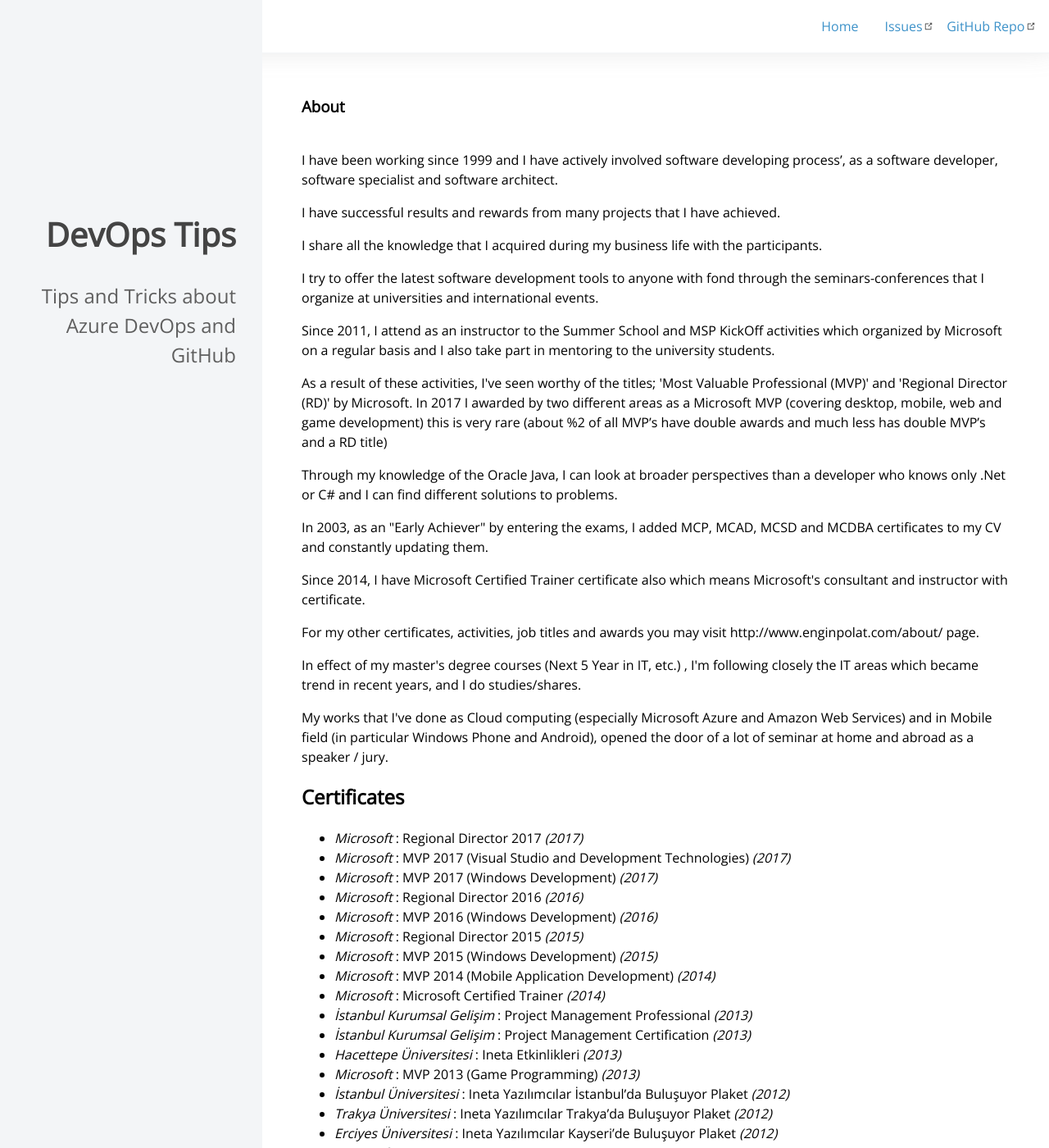
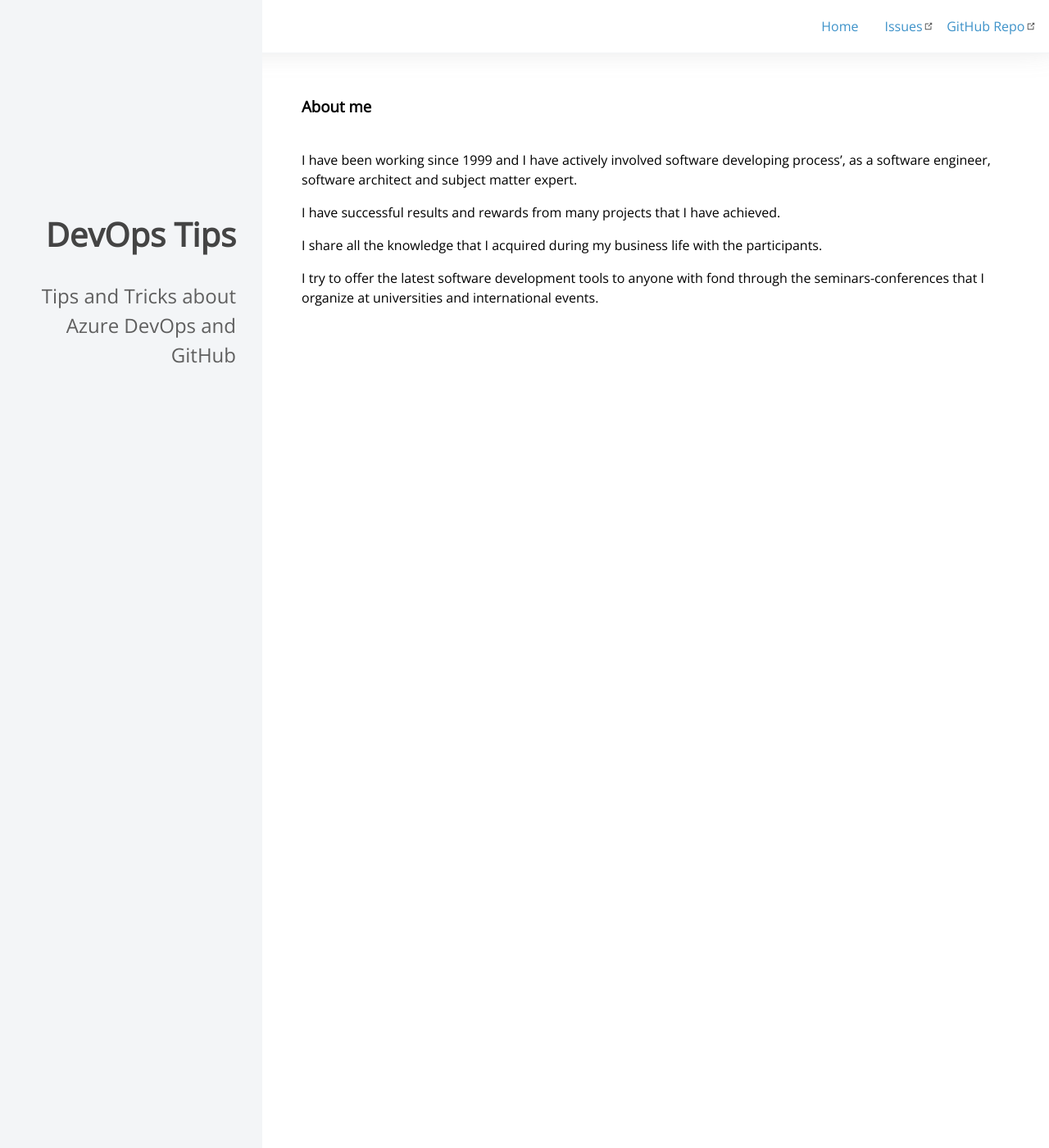
Before and after one commit to polatengin/devopstips.net, a Jekyll site: the page built from about.html, in a window 1280 px wide and 1400 px high. Shown: the whole window at 82% size. Built offline with Jekyll 4.4.1, drawn with Linux system fonts in a browser that asks for light colours; nearby versions of some CDN libraries; some of the changed text lies outside the part shown.

Commit message:
about me page updated

```diff
--- a/about.html
+++ b/about.html
@@ -1,7 +1,7 @@
 ---
 layout: page
-title: "About"
-date: 2009-11-12 10:00
+title: "About me"
+date: 2020-05-21 10:00
 author: engin.polat
 ---
 <div class="media-left" style="padding-top:4px;">
@@ -13,83 +13,11 @@
   <div class="media_object about-image-5"></div>
 </div>
 <div class="media-body">
-  <p>I have been working since 1999 and I have actively involved software developing process’, as a software developer, software specialist and software architect.</p>
+  <p>I have been working since 1999 and I have actively involved software developing process’, as a software engineer, software architect and subject matter expert.</p>
 
   <p>I have successful results and rewards from many projects that I have achieved.</p>
 
   <p>I share all the knowledge that I acquired during my business life with the participants.</p>
 
   <p>I try to offer the latest software development tools to anyone with fond through the seminars-conferences that I organize at universities and international events.</p>
-
-  <p>Since 2011, I attend as an instructor to the Summer School and MSP KickOff activities which organized by Microsoft on a regular basis and I also take part in mentoring to the university students.</p>
-
-  <p>As a result of these activities, I've seen worthy of the titles; 'Most Valuable Professional (MVP)' and 'Regional Director (RD)' by Microsoft. In 2017 I awarded by two different areas as a Microsoft MVP (covering desktop, mobile, web and game development) this is very rare (about %2 of all MVP’s have double awards and much less has double MVP’s and a RD title)</p>
-
-  <p>Through my knowledge of the Oracle Java, I can look at broader perspectives than a developer who knows only .Net or C# and I can find different solutions to problems.</p>
-
-  <p>In 2003, as an "Early Achiever" by entering the exams, I added MCP, MCAD, MCSD and MCDBA certificates to my CV and constantly updating them.</p>
-
-  <p>Since 2014, I have Microsoft Certified Trainer certificate also which means Microsoft's consultant and instructor with certificate.</p>
-
-  <p>For my other certificates, activities, job titles and awards you may visit http://www.enginpolat.com/about/ page.</p>
-
-  <p>In effect of my master's degree courses (Next 5 Year in IT, etc.) , I'm following closely the IT areas which became trend in recent years, and I do studies/shares.</p>
-
-  <p>My works that I've done as Cloud computing (especially Microsoft Azure and Amazon Web Services) and in Mobile field (in particular Windows Phone and Android), opened the door of a lot of seminar at home and abroad as a speaker / jury.</p>
 </div>
-<h2>Certificates</h2>
-<ul>
-  <li><em>Microsoft</em> : Regional Director 2017 <em>(2017)</em></li>
-  <li><em>Microsoft</em> : MVP 2017 (Visual Studio and Development Technologies) <em>(2017)</em></li>
-  <li><em>Microsoft</em> : MVP 2017 (Windows Development) <em>(2017)</em></li>
-  <li><em>Microsoft</em> : Regional Director 2016 <em>(2016)</em></li>
-  <li><em>Microsoft</em> : MVP 2016 (Windows Development) <em>(2016)</em></li>
-  <li><em>Microsoft</em> : Regional Director 2015 <em>(2015)</em></li>
-  <li><em>Microsoft</em> : MVP 2015 (Windows Development) <em>(2015)</em></li>
-  <li><em>Microsoft</em> : MVP 2014 (Mobile Application Development) <em>(2014)</em></li>
-  <li><em>Microsoft</em> : Microsoft Certified Trainer <em>(2014)</em></li>
-  <li><em>İstanbul Kurumsal Gelişim</em> : Project Management Professional <em>(2013)</em></li>
-  <li><em>İstanbul Kurumsal Gelişim</em> : Project Management Certification <em>(2013)</em></li>
-  <li><em>Hacettepe Üniversitesi</em> : Ineta Etkinlikleri <em>(2013)</em></li>
-  <li><em>Microsoft</em> : MVP 2013 (Game Programming) <em>(2013)</em></li>
-  <li><em>İstanbul Üniversitesi</em> : Ineta Yazılımcılar İstanbul&#8217;da Buluşuyor Plaket <em>(2012)</em></li>
-  <li><em>Trakya Üniversitesi</em> : Ineta Yazılımcılar Trakya&#8217;da Buluşuyor Plaket <em>(2012)</em></li>
-  <li><em>Erciyes Üniversitesi</em> : Ineta Yazılımcılar Kayseri&#8217;de Buluşuyor Plaket <em>(2012)</em></li>
-  <li><em>Microsoft</em> : MVP 2012 (Game Programming) <em>(2012)</em></li>
-  <li><em>MEB</em> : Sertifikalı Eğitmen <em>(2009)</em></li>
-  <li><em>Arçelik</em> : Yaratıcı ve Yenilikçi Yıldızlar <em>(2008)</em></li>
-  <li><em>Arçelik</em> : Parlayan Yıldız <em>(2006)</em></li>
-  <li><em>Robotics</em> : PIC Basic Pro <em>(2006)</em></li>
-  <li><em>Netron</em> : CMMI Workshop <em>(2006)</em></li>
-  <li><em>Netron</em> : Prject Management Certificate <em>(2006)</em></li>
-  <li><em>eKalite</em> : ISO 9001:2000 Kalite Yönetim Sistemi <em>(2006)</em></li>
-  <li><em>Microsoft</em> : Yazılımda Liderlik <em>(2004)</em></li>
-  <li><em>MediaCat Communication Institute</em> : Profesyonel Sunum Teknikleri <em>(2004)</em></li>
-  <li><em>MediaCat Communication Institute</em> : Marka Yönetimi <em>(2004)</em></li>
-  <li><em>Microsoft</em> : ASP.Net Teknolojisi <em>(2004)</em></li>
-  <li><em>Microsoft</em> : Microsoft Certified Database Administrator <em>(2003)</em></li>
-  <li><em>Microsoft</em> : Microsoft Certified Solution Developer <em>(2003)</em></li>
-  <li><em>Microsoft</em> : Microsoft Certified Application Developer <em>(2003)</em></li>
-  <li><em>Microsoft</em> : Microsoft Certified Professional <em>(2003)</em></li>
-  <li><em>Bilginç &#8211; Oracle</em> : Javalog <em>(2003)</em></li>
-  <li><em>Netron</em> : MSCD Ön Hazırlık <em>(2003)</em></li>
-  <li><em>Microsoft</em> : ASP.Net Teknolojisi <em>(2003)</em></li>
-  <li><em>Netron</em> : SQL Server 2000 <em>(2003)</em></li>
-  <li><em>Netron</em> : XML Web Services <em>(2003)</em></li>
-  <li><em>Netron</em> : ASP.Net Web Applications <em>(2003)</em></li>
-  <li><em>Netron</em> : ADO.Net for SQL Server 2000 <em>(2003)</em></li>
-  <li><em>Netron</em> : Programming C# <em>(2003)</em></li>
-  <li><em>Netron</em> : Programming SQL Server 2000 <em>(2003)</em></li>
-  <li><em>Netron</em> : Programming ADO.Net <em>(2003)</em></li>
-  <li><em>Netron</em> : Advanced Visual Basic.Net <em>(2003)</em></li>
-  <li><em>Netron</em> : Programming Visual Basic.Net <em>(2003)</em></li>
-  <li><em>Netron</em> : Visual Basic.Net <em>(2003)</em></li>
-  <li><em>Netron</em> : Introduction Visual Basic.Net <em>(2003)</em></li>
-  <li><em>MediaCat Communication Institute</em> : Kurum Kültürünü Geliştirme Stratejileri <em>(2002)</em></li>
-  <li><em>MediaCat Communication Institute</em> : Algılama Yönetimi <em>(2002)</em></li>
-  <li><em>MediaCat Communication Institute</em> : İknada Yaratıcılık <em>(2002)</em></li>
-  <li><em>MediaCat Communication Institute</em> : Etkili Konuşma Sanatı <em>(2002)</em></li>
-  <li><em>MediaCat Communication Institute</em> : Stratejik Planlama <em>(2002)</em></li>
-  <li><em>MediaCat Communication Institute</em> : Etkili İletişim Dili ve Konuşma Sanatı <em>(2002)</em></li>
-  <li><em>MediaCat Communication Institute</em> : Pazarlama Planı <em>(2002)</em></li>
-</ul>
```
